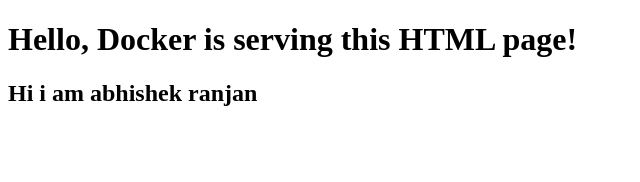
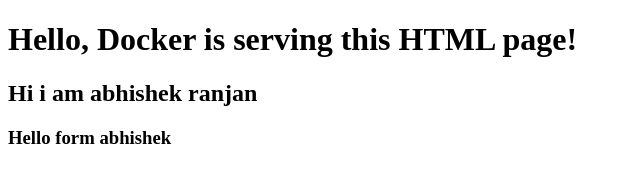
Before and after one commit to abhi-2029/CICD, a plain HTML site: page index.html in a window 1280 px wide. Shown: the whole page, without its empty margins (0-640 px from the left). Drawn offline with Linux system fonts and the light colour scheme.

Commit message:
index file updated

```diff
--- a/index.html
+++ b/index.html
@@ -7,5 +7,6 @@
 <body>
     <h1>Hello, Docker is serving this HTML page!</h1>
     <h2>Hi i am abhishek ranjan</h2>
+    <h3>Hello form abhishek</h3>
 </body>
 </html>
```
